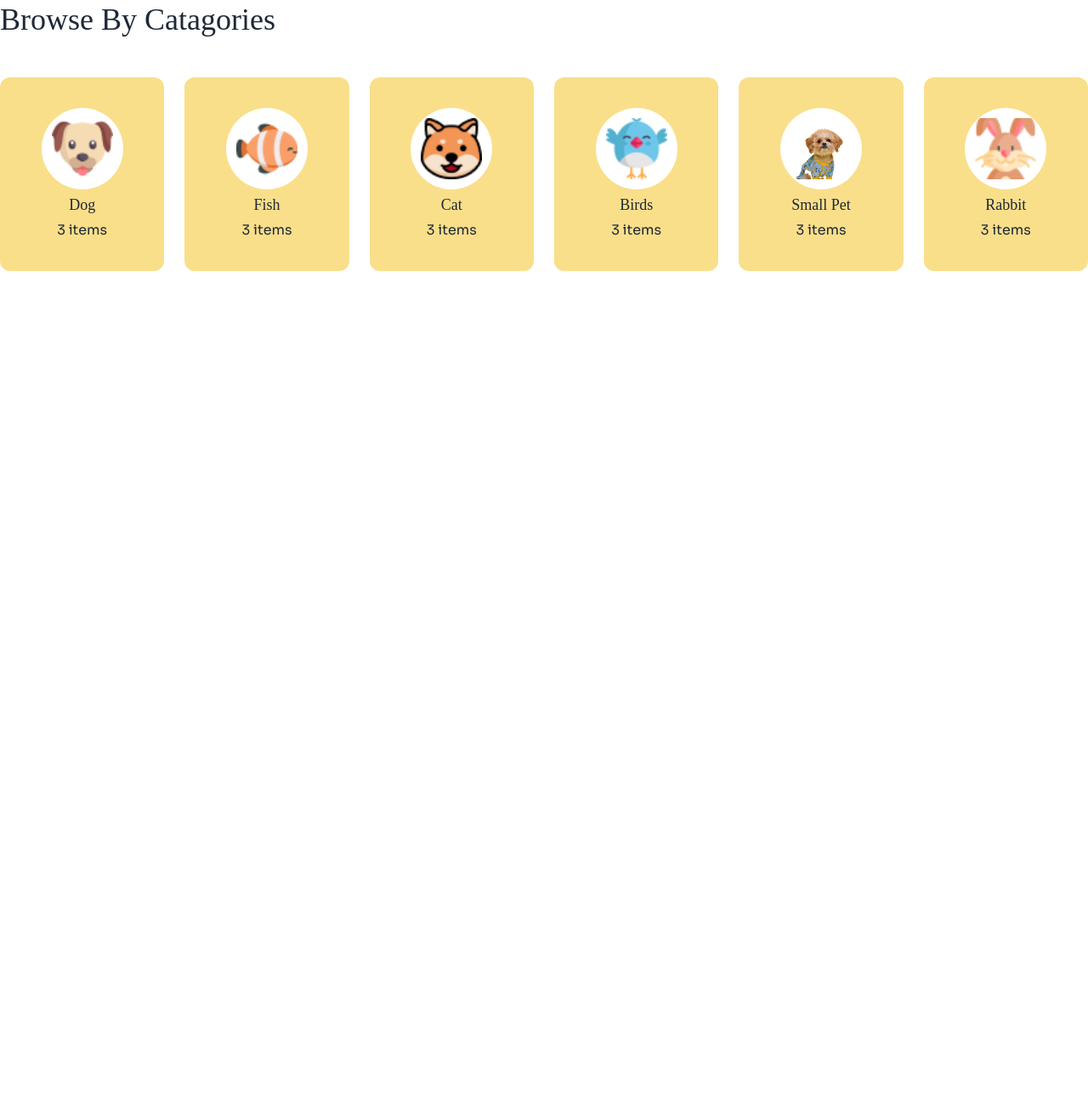
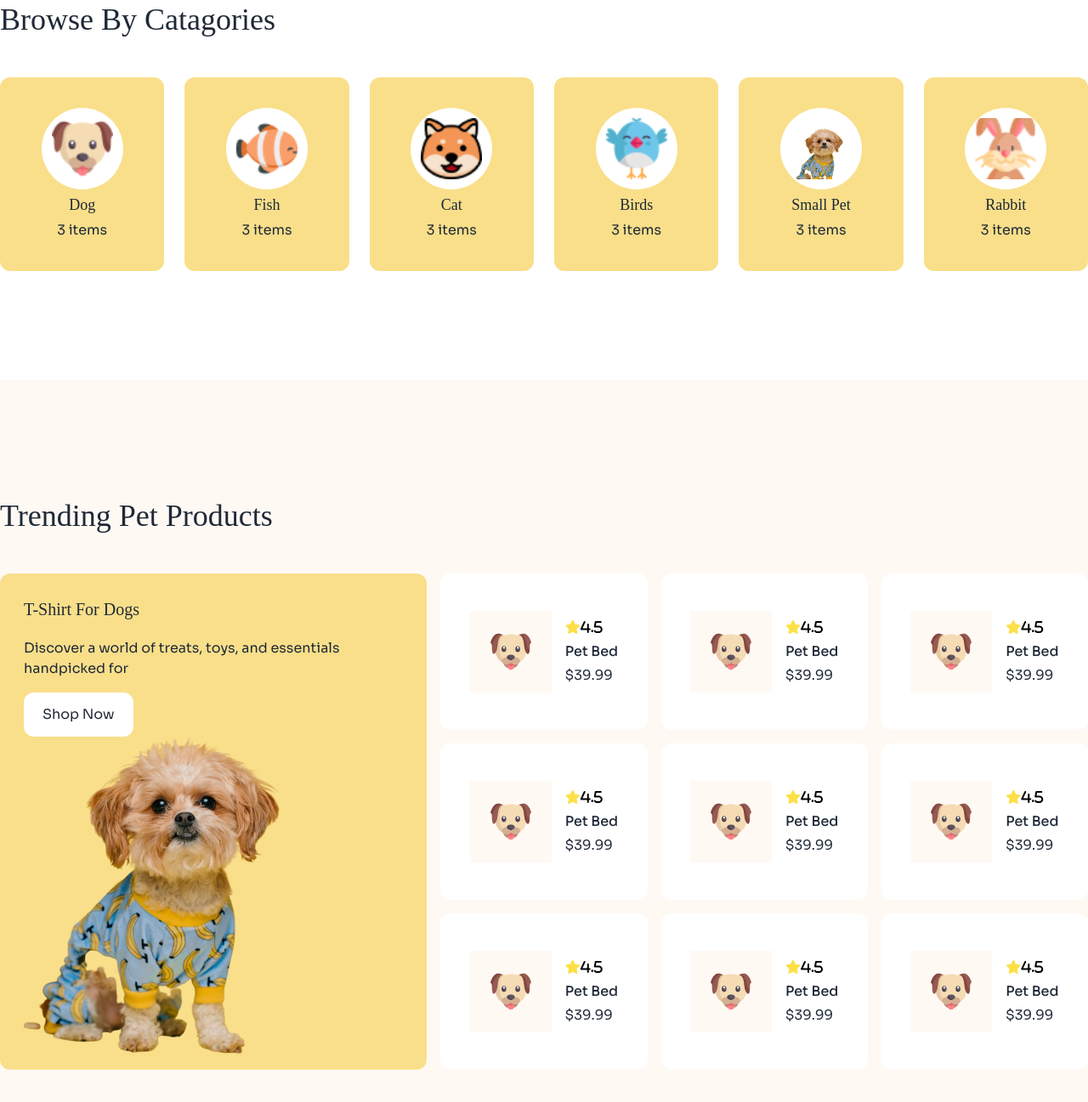
Before and after one commit to iftekhar08019/Pets-shop, a plain HTML site: page index.html in a window 1280 px wide. Shown: the part 1249-2546 px from the top of the page at 85% size. Before the commit the page ends 1568 px from the top, so only its background shows below. Drawn offline with nearby package versions, Linux system fonts and the light colour scheme; a web font is replaced by a local one.

Commit message:
trending section done

```diff
--- a/index.html
+++ b/index.html
@@ -75,7 +75,7 @@
 
     </header>
     <main>
-        <section class="container lg:mx-auto mx-2">
+        <section class="container lg:mx-auto mx-2 mb-32">
             <div>
                 <h2 class="font-adlam lg:text-4xl text-2xl mb-12">Browse By Catagories</h2>
                 <div class="grid lg:grid-cols-6 lg:gap-6 grid-cols-2 gap-3">
@@ -136,7 +136,111 @@
                 </div>
             </div>
         </section>
-
+        <section class="bg-[#FFF9F4] py-[140px] ">
+            <div class="container mx-auto">
+                <h2 class="font-adlam lg:text-4xl text-2xl mb-12">Trending Pet Products</h2>
+            </div>
+            <div class="grid lg:grid-cols-5 lg:grid-rows-3 lg:gap-4 grid-cols-2 grid-rows-7 container gap-3 lg:mx-auto mx-2">
+                <div class="bg-[#F9DF8A] rounded-xl pt-7 px-7 lg:row-span-3 lg:col-span-2 row-span-3 col-span-2">
+                    <div>
+                        <h3 class="font-adlam lg:text-xl text-lg mb-5">T-Shirt For Dogs</h3>
+                        <p class="mb-4">Discover a world of treats, toys, and  essentials handpicked for </p>
+                        <button class="py-3 px-5 border-solid border-2 border-transparent bg-white rounded-xl"> Shop Now</button>
+                    </div>
+                    <img class="relative bottom-0 right-0" src="assests/cute-pet-mid.png" alt="">
+                </div>
+                <div class="flex justify-center items-center gap-4 rounded-xl bg-white">
+                    <div class="bg-[#FFF9F4] p-6 rou">
+                        <img src="assests/dog-cartoon.png" alt="">
+                    </div>
+                    <div>
+                        <i class="fa-solid fa-star text-yellow-300"><span class="text-black font-normak">4.5</span></i>
+                        <p class="font-medium my-1">Pet Bed</p>
+                        <p>$39.99</p>
+                    </div>
+                </div>
+                <div class="flex justify-center items-center gap-4 rounded-xl bg-white">
+                    <div class="bg-[#FFF9F4] p-6 rou">
+                        <img src="assests/dog-cartoon.png" alt="">
+                    </div>
+                    <div>
+                        <i class="fa-solid fa-star text-yellow-300"><span class="text-black font-normak">4.5</span></i>
+                        <p class="font-medium my-1">Pet Bed</p>
+                        <p>$39.99</p>
+                    </div>
+                </div>
+                <div class="flex justify-center items-center gap-4 rounded-xl bg-white">
+                    <div class="bg-[#FFF9F4] p-6 rou">
+                        <img src="assests/dog-cartoon.png" alt="">
+                    </div>
+                    <div>
+                        <i class="fa-solid fa-star text-yellow-300"><span class="text-black font-normak">4.5</span></i>
+                        <p class="font-medium my-1">Pet Bed</p>
+                        <p>$39.99</p>
+                    </div>
+                </div>
+                <div class="flex justify-center items-center gap-4 rounded-xl bg-white">
+                    <div class="bg-[#FFF9F4] p-6 rou">
+                        <img src="assests/dog-cartoon.png" alt="">
+                    </div>
+                    <div>
+                        <i class="fa-solid fa-star text-yellow-300"><span class="text-black font-normak">4.5</span></i>
+                        <p class="font-medium my-1">Pet Bed</p>
+                        <p>$39.99</p>
+                    </div>
+                </div>
+                <div class="flex justify-center items-center gap-4 rounded-xl bg-white">
+                    <div class="bg-[#FFF9F4] p-6 rou">
+                        <img src="assests/dog-cartoon.png" alt="">
+                    </div>
+                    <div>
+                        <i class="fa-solid fa-star text-yellow-300"><span class="text-black font-normak">4.5</span></i>
+                        <p class="font-medium my-1">Pet Bed</p>
+                        <p>$39.99</p>
+                    </div>
+                </div>
+                <div class="flex justify-center items-center gap-4 rounded-xl bg-white">
+                    <div class="bg-[#FFF9F4] p-6 rou">
+                        <img src="assests/dog-cartoon.png" alt="">
+                    </div>
+                    <div>
+                        <i class="fa-solid fa-star text-yellow-300"><span class="text-black font-normak">4.5</span></i>
+                        <p class="font-medium my-1">Pet Bed</p>
+                        <p>$39.99</p>
+                    </div>
+                </div>
+                <div class="flex justify-center items-center gap-4 rounded-xl bg-white">
+                    <div class="bg-[#FFF9F4] p-6 rou">
+                        <img src="assests/dog-cartoon.png" alt="">
+                    </div>
+                    <div>
+                        <i class="fa-solid fa-star text-yellow-300"><span class="text-black font-normak">4.5</span></i>
+                        <p class="font-medium my-1">Pet Bed</p>
+                        <p>$39.99</p>
+                    </div>
+                </div>
+                <div class="flex justify-center items-center gap-4 rounded-xl bg-white">
+                    <div class="bg-[#FFF9F4] p-6 rou">
+                        <img src="assests/dog-cartoon.png" alt="">
+                    </div>
+                    <div>
+                        <i class="fa-solid fa-star text-yellow-300"><span class="text-black font-normak">4.5</span></i>
+                        <p class="font-medium my-1">Pet Bed</p>
+                        <p>$39.99</p>
+                    </div>
+                </div>
+                <div class="hidden lg:flex lg:justify-center lg:items-center lg:gap-4 lg:rounded-xl lg:bg-white  ">
+                    <div class="bg-[#FFF9F4] p-6 rou">
+                        <img src="assests/dog-cartoon.png" alt="">
+                    </div>
+                    <div>
+                        <i class="fa-solid fa-star text-yellow-300"><span class="text-black font-normak">4.5</span></i>
+                        <p class="font-medium my-1">Pet Bed</p>
+                        <p>$39.99</p>
+                    </div>
+                </div>
+            </div>
+        </section>
     </main>
     <footer>
 
```
